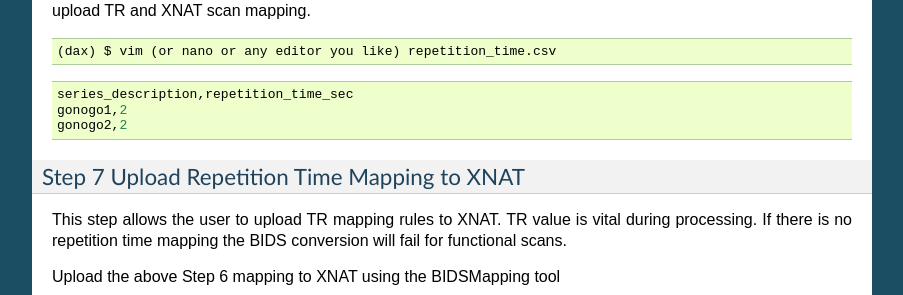
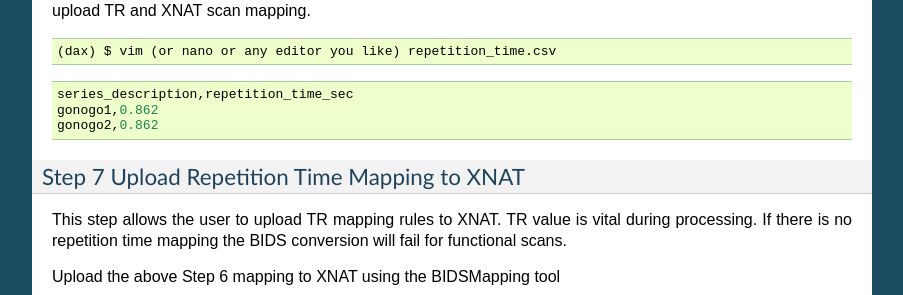
Before and after one commit to VUIIS/dax, a Sphinx documentation site: the page built from docs/BIDS_walkthrough.rst, in a window 1280 px wide and 1400 px high, scrolled down 3295 px. Shown: the part 157-452 px from the top of the window, without its empty margins (198-1101 px from the left). Built offline with Sphinx 7.4.7, drawn with Linux system fonts in a browser that asks for light colours.

Commit message:
Update BIDS_walkthrough.rst

```diff
--- a/docs/BIDS_walkthrough.rst
+++ b/docs/BIDS_walkthrough.rst
@@ -171,8 +171,8 @@ For functional scan, repetition time (TR) CSV mapping is necessary. This is beca
 ::
 
 	series_description,repetition_time_sec
-	gonogo1,2
-	gonogo2,2
+	gonogo1,0.862
+	gonogo2,0.862
 
 ---------------------------------------------
 Step 7 Upload Repetition Time Mapping to XNAT
```
Also changed, not shown: other parts of docs/BIDS_walkthrough.rst (+2 -2 lines).
